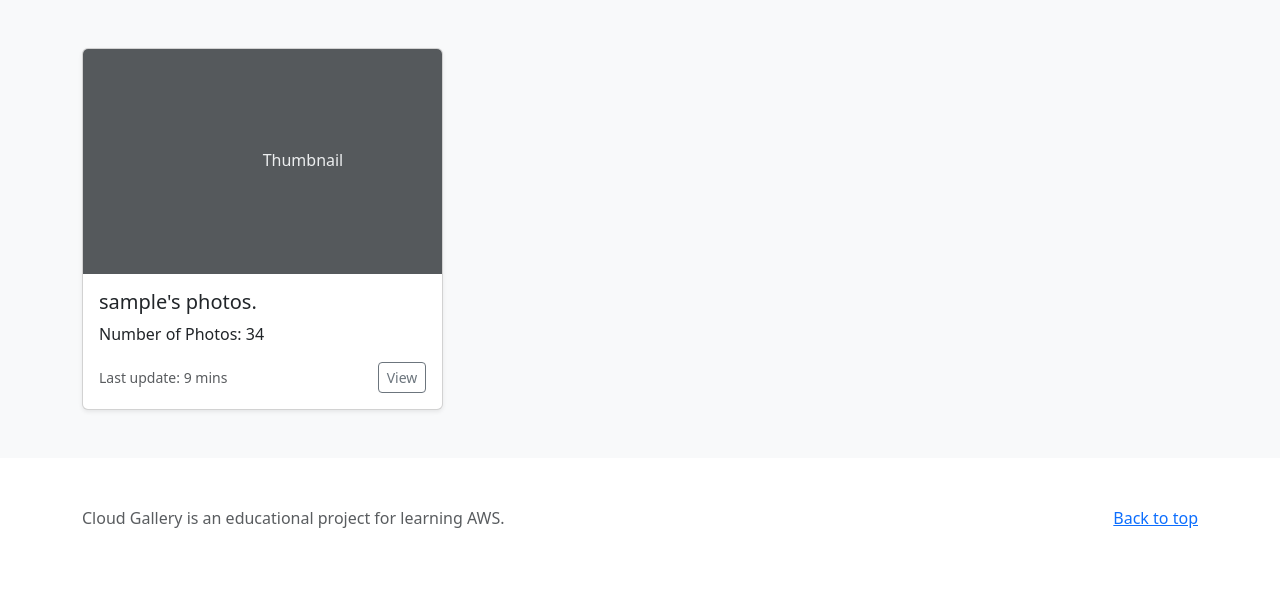
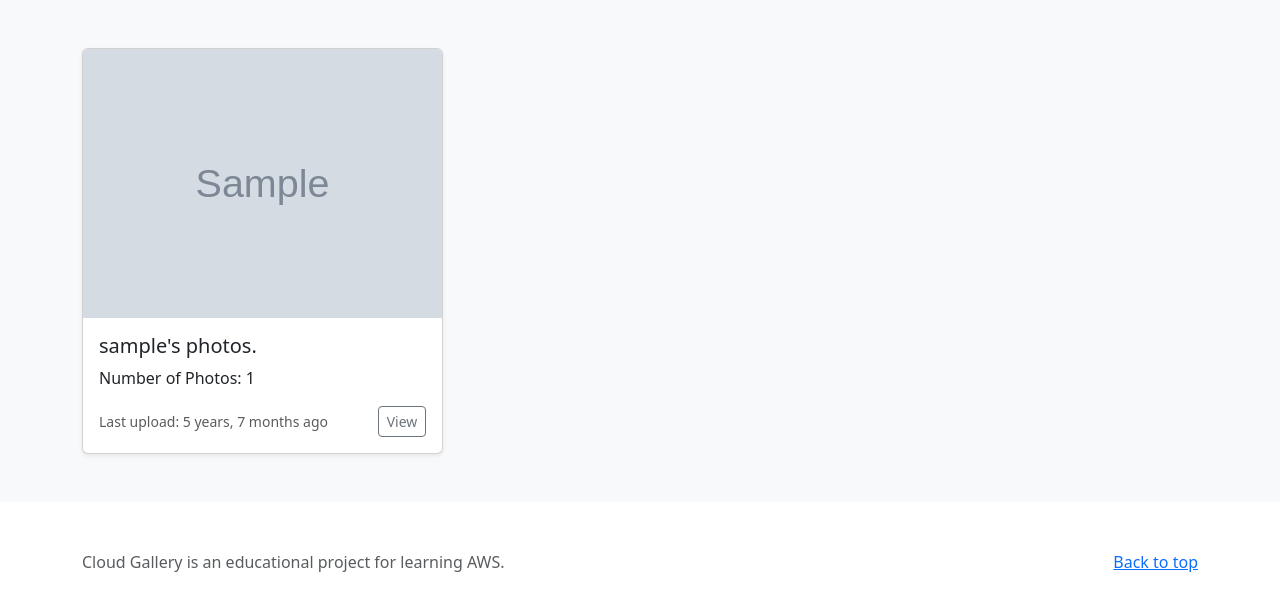
Before and after one commit to yurkinvadim/CloudGallery, a Django app: page / in a window 1280 px wide. Shown: the part 72-683 px from the top of the page. Run offline with Django 5.2, Linux system fonts and the light colour scheme; the first user in the database is signed in; tables that the repository leaves empty hold one stand-in row (Sample ...); some libraries are stand-ins or nearby versions.

Commit message:
cosmetic changes

```diff
--- a/cloud_gallery/settings.py
+++ b/cloud_gallery/settings.py
@@ -41,6 +41,7 @@ INSTALLED_APPS = [
     'django.contrib.messages',
     'django.contrib.staticfiles',
     'django.contrib.sites',
+    'django.contrib.humanize',
     'debug_toolbar',
     'crispy_forms',
     'crispy_bootstrap5',
--- a/photos/models.py
+++ b/photos/models.py
@@ -12,3 +12,6 @@ class Photo(models.Model):
 
     def __str__(self):
         return self.title or f'Photo {self.id}'
+
+    class Meta:
+        ordering = ['-uploaded_at']
--- a/users/models.py
+++ b/users/models.py
@@ -1,8 +1,17 @@
+from functools import cached_property
+
 from django.contrib.auth.models import AbstractUser
 from django.urls import reverse
+
+from photos.models import Photo
 
 
 class CustomUser(AbstractUser):
 
     def get_absolute_url(self):
         return reverse('user-detail', kwargs={'pk': self.pk})
+
+
+    @cached_property
+    def last_photo(self) -> Photo:
+        return self.photos.first()
--- a/users/templates/users/customuser_detail.html
+++ b/users/templates/users/customuser_detail.html
@@ -1,4 +1,5 @@
 {% extends 'base.html' %}
+{% load humanize %}
 
 {% block content %}
 
@@ -14,7 +15,7 @@
                             <h5 class="card-title">{{photo.title}}</h5>
                             <p class="card-text">{{photo.description}}</p>
                             <div class="d-flex justify-content-between align-items-center">
-                                <small class="text-body-secondary">Uploaded at: 21.01.2023</small>
+                                <small class="text-body-secondary">Uploaded at: {{ photo.uploaded_at|naturaltime }}</small>
                             </div>
                         </div>
                     </div>
--- a/users/templates/users/customuser_list.html
+++ b/users/templates/users/customuser_list.html
@@ -10,19 +10,12 @@
                 {% for user in users %}
                     <div class="col">
                     <div class="card shadow-sm">
-                        <svg aria-label="Placeholder: Thumbnail" class="bd-placeholder-img card-img-top" height="225"
-                             preserveAspectRatio="xMidYMid slice" role="img" width="100%"
-                             xmlns="http://www.w3.org/2000/svg">
-                            <title>Placeholder</title>
-                            <rect width="100%" height="100%" fill="#55595c"></rect>
-                            <text x="50%" y="50%" fill="#eceeef" dy=".3em">Thumbnail</text>
-                        </svg>
+                         <img src="{{user.last_photo.image.url}}" class="card-img-top" alt="...">
                         <div class="card-body">
                             <h5 class="card-title">{{user.username}}'s photos.</h5>
-                            <p class="card-text">Number of Photos: 34</p>
+                            <p class="card-text">Number of Photos: {{ user.photos.count }}</p>
                             <div class="d-flex justify-content-between align-items-center">
-
-                                <small class="text-body-secondary">Last update: 9 mins</small>
+                                <small class="text-body-secondary">Last upload: {{ user.last_photo.uploaded_at|naturaltime }}</small>
                                 <div class="btn-group">
                                     <a class="btn btn-sm btn-outline-secondary" href="{{ user.get_absolute_url }}" role="button">View</a>
                                 </div>
--- a/users/views.py
+++ b/users/views.py
@@ -8,6 +8,10 @@ class CustomUserListView(LoginRequiredMixin, ListView):
     model = CustomUser
     context_object_name = 'users'
 
+    def get_queryset(self):
+        qs = super().get_queryset()
+        qs = qs.filter(photos__isnull=False).distinct()
+        return qs
 
 class CustomUserDetailView(LoginRequiredMixin, DetailView):
     model = CustomUser
```
Also changed, not shown: other parts of users/templates/users/customuser_list.html (+1 -1 lines).
